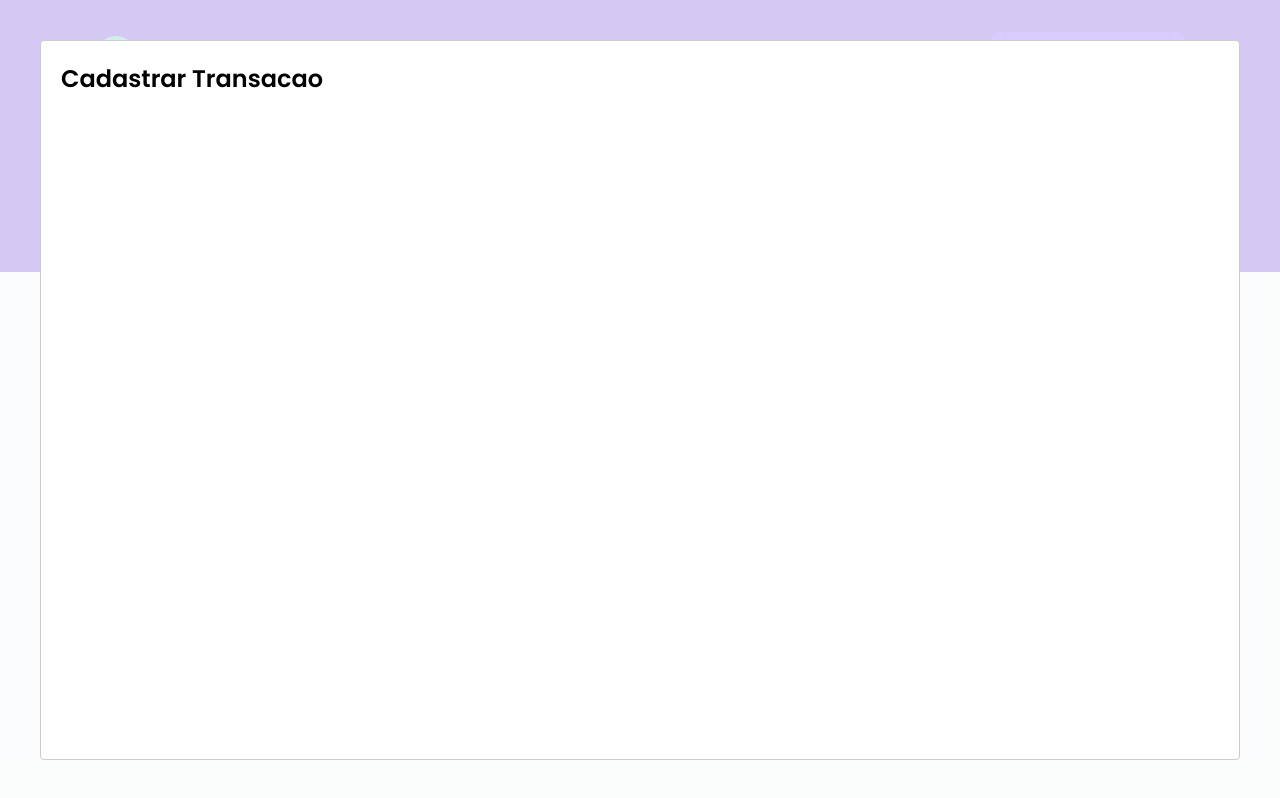
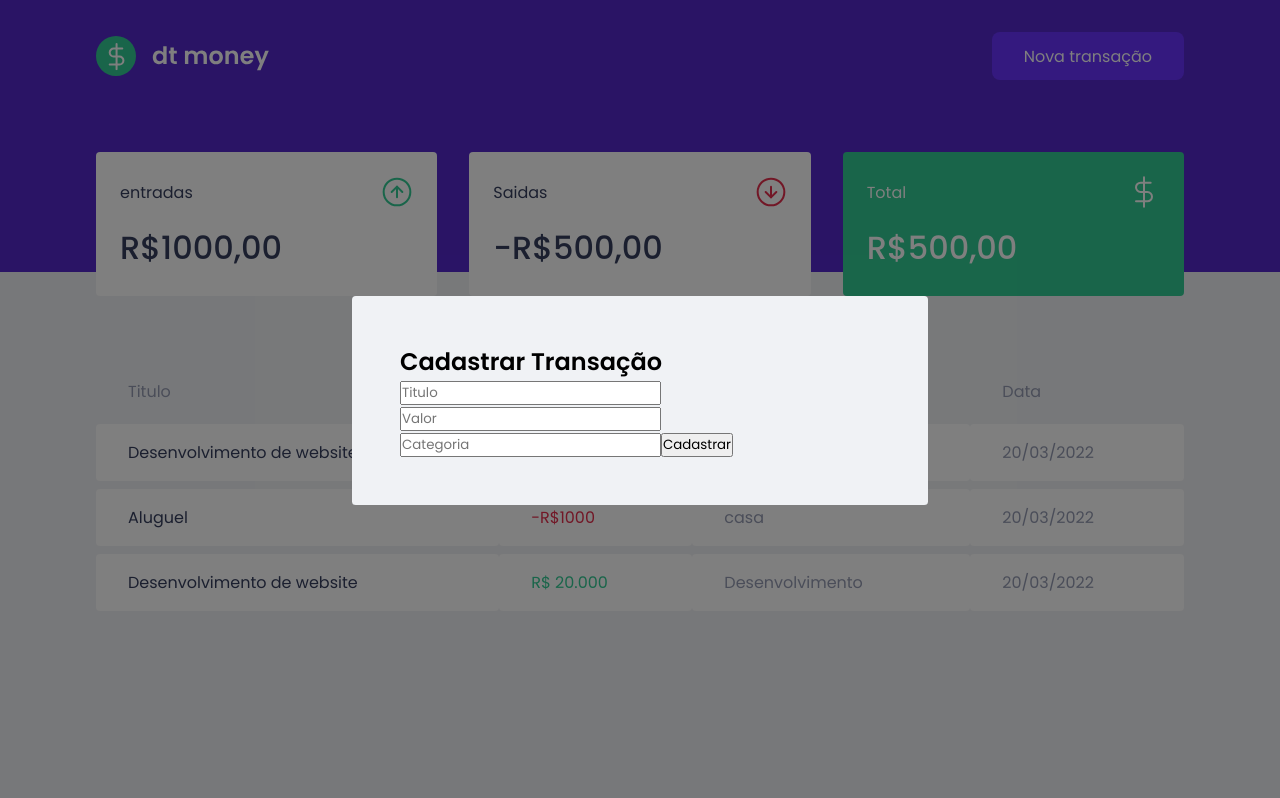
Before and after one commit to LaraCosta66/dtmoney-ignite, a React (Create React App) app: page / in a window 1280 px wide. Both pictures are taken after a click on the button "Nova transação". Built offline with nearby package versions, Linux system fonts and the light colour scheme; no server answers; what miragejs would draw is missing.

Commit message:
feat: add global style to modal

```diff
--- a/src/components/NewTransactionsModal/index.tsx
+++ b/src/components/NewTransactionsModal/index.tsx
@@ -1,4 +1,5 @@
 import Modal from "react-modal";
+import { Container } from "./styles";
 
 interface NewTransactionModalProps {
   isOpen: boolean;
@@ -9,10 +10,20 @@
   isOpen,
   onRequestClose,
 }: NewTransactionModalProps) {
-    return (
-        <Modal isOpen={isOpen} onRequestClose={onRequestClose}>
-        <h2>Cadastrar Transacao</h2>
-      </Modal>
-    )
-
+  return (
+    <Modal
+      isOpen={isOpen}
+      onRequestClose={onRequestClose}
+      overlayClassName="react-modal-overlay"
+      className="react-modal-content"
+    >
+      <Container>
+        <h2>Cadastrar Transação</h2>
+        <input type="text" placeholder="Titulo" />
+        <input type="number" placeholder="Valor" />
+        <input type="text" placeholder="Categoria" />
+        <button type="submit">Cadastrar</button>
+      </Container>
+    </Modal>
+  );
 }
--- a/src/components/NewTransactionsModal/styles.ts
+++ b/src/components/NewTransactionsModal/styles.ts
@@ -1,3 +1,3 @@
 import styled from "styled-components";
 
-export const Container = styled.div``
+export const Container = styled.form``
--- a/src/styles/global.ts
+++ b/src/styles/global.ts
@@ -48,4 +48,27 @@
     cursor: not-allowed;
 }
 
+.react-modal-overlay{
+    background: rgba(0, 0, 0, 0.5);
+    position: fixed;
+    top: 0;
+    bottom: 0;
+    left: 0;
+    right: 0;
+
+    display: flex;
+    align-items: center;
+    justify-content: center;
+
+}
+.react-modal-content{
+width: 100%;
+max-width: 576px;
+background: var(--background);
+padding: 3rem;
+position: relative;
+border-radius: 0.24rem;
+}
+
+
 `
```
